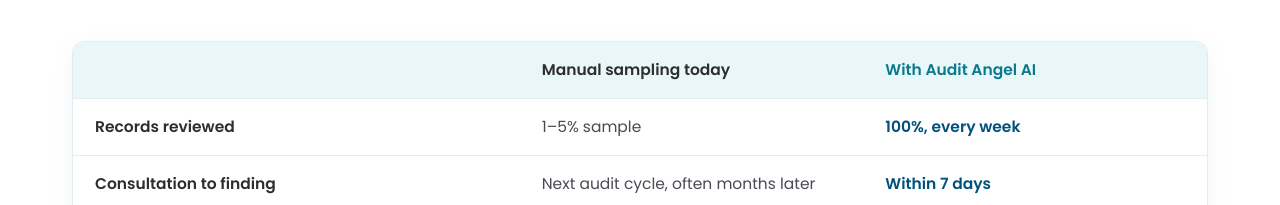
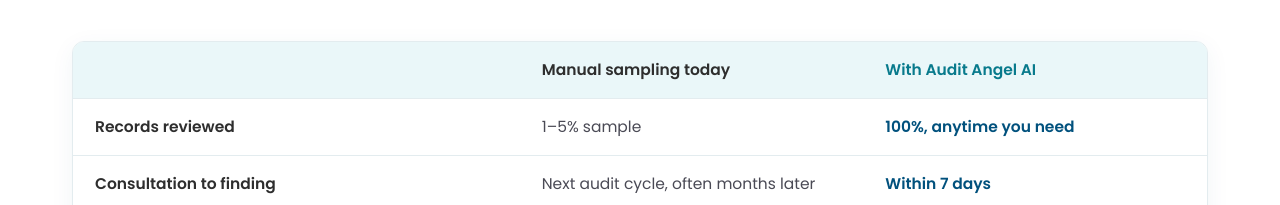
Before and after one commit to lazarev17/audit-angel-ai, a plain HTML site: page index.html in a window 1280 px wide. Shown: the part 4803-5008 px from the top of the page. Drawn offline with Linux system fonts and the light colour scheme.

Commit message:
Records reviewed: 100%, anytime you need
Co-Authored-By: Claude Opus 5.5 <noreply@anthropic.com>
Claude-Session: https://claude.ai/code/session_0159DxiPTnXnpyuQqeCfXikE

```diff
--- a/index.html
+++ b/index.html
@@ -436,7 +436,7 @@ footer a{color:#BFD9E2}footer a:hover{color:#fff}
     </div>
     <div class="tbl">
       <div class="row h"><div></div><div>Manual sampling today</div><div style="color:var(--accent)">With Audit Angel AI</div></div>
-      <div class="row"><div class="k">Records reviewed</div><div>1–5% sample</div><div class="y">100%, every week</div></div>
+      <div class="row"><div class="k">Records reviewed</div><div>1–5% sample</div><div class="y">100%, anytime you need</div></div>
       <div class="row"><div class="k">Consultation to finding</div><div>Next audit cycle, often months later</div><div class="y">Within 7 days</div></div>
       <div class="row"><div class="k">Clinician time</div><div>Reading and scoring every sampled case</div><div class="y">Reviewing flagged cases only</div></div>
       <div class="row"><div class="k">Agreement with clinician review</div><div>Varies by reviewer</div><div class="y">Over 95%, measured each run</div></div>
```
